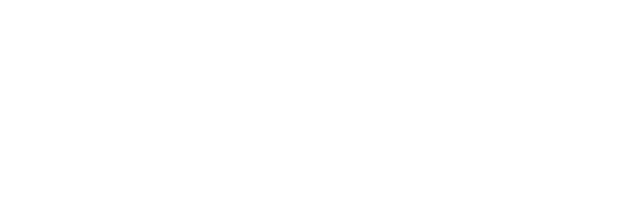
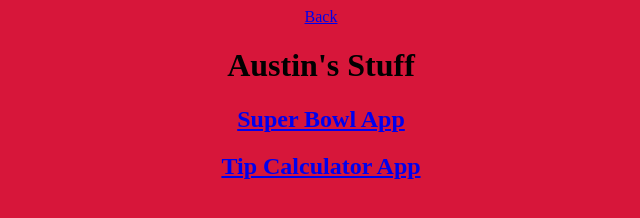
Before and after one commit to AustinDolby223/Portfolio-web, a plain HTML site: page Page3.html in a window 1280 px wide. Shown: the whole page, without its empty margins (319-959 px from the left). Drawn offline with Linux system fonts and the light colour scheme.

Commit message:
added stuff

```diff
--- a/Page3.html
+++ b/Page3.html
@@ -1,11 +1,24 @@
 <!DOCTYPE html>
-<html lang="en">
-<head>
-    <meta charset="UTF-8">
-    <meta name="viewport" content="width=device-width, initial-scale=1.0">
-    <title>Document</title>
+<head><meta name="viewport" content="width=device-width, initial-scale=1.0">
+    <link rel="stylesheet" href="styles.css">
 </head>
-<body>
+<html>
+<body style="text-align: center;">
+
+
+
+    <a href="index.html" target="_self"> Back </a>
+    <h1>
+        Austin's Stuff
+    </h1>
+
+
+<h2>
+    <a href="https://github.com/AustinDolby223/SBApp" target="_blank"> Super Bowl App </a>
+</h2>
+<h2> <a href="https://github.com/AustinDolby223/Tip-calc" target="_blank"> Tip Calculator App</a>
+</h2>
+
 
 </body>
 </html>
--- /dev/null
+++ b/styles.css
@@ -0,0 +1,12 @@
+@keyframes background_anim {
+    0% {background-color: crimson;}
+    50% {background-color: brown; }
+        100% {background-color: #dc1818;}
+
+}
+body{
+    text-align: center;
+    animation-name: background_anim;
+    animation-duration: 100s;
+    animation-iteration-count: infinite;
+}
```
Also changed, not shown: Page2.html (+14 -5 lines), index.html (+9 -3 lines), Images/About me pic.png (added).
